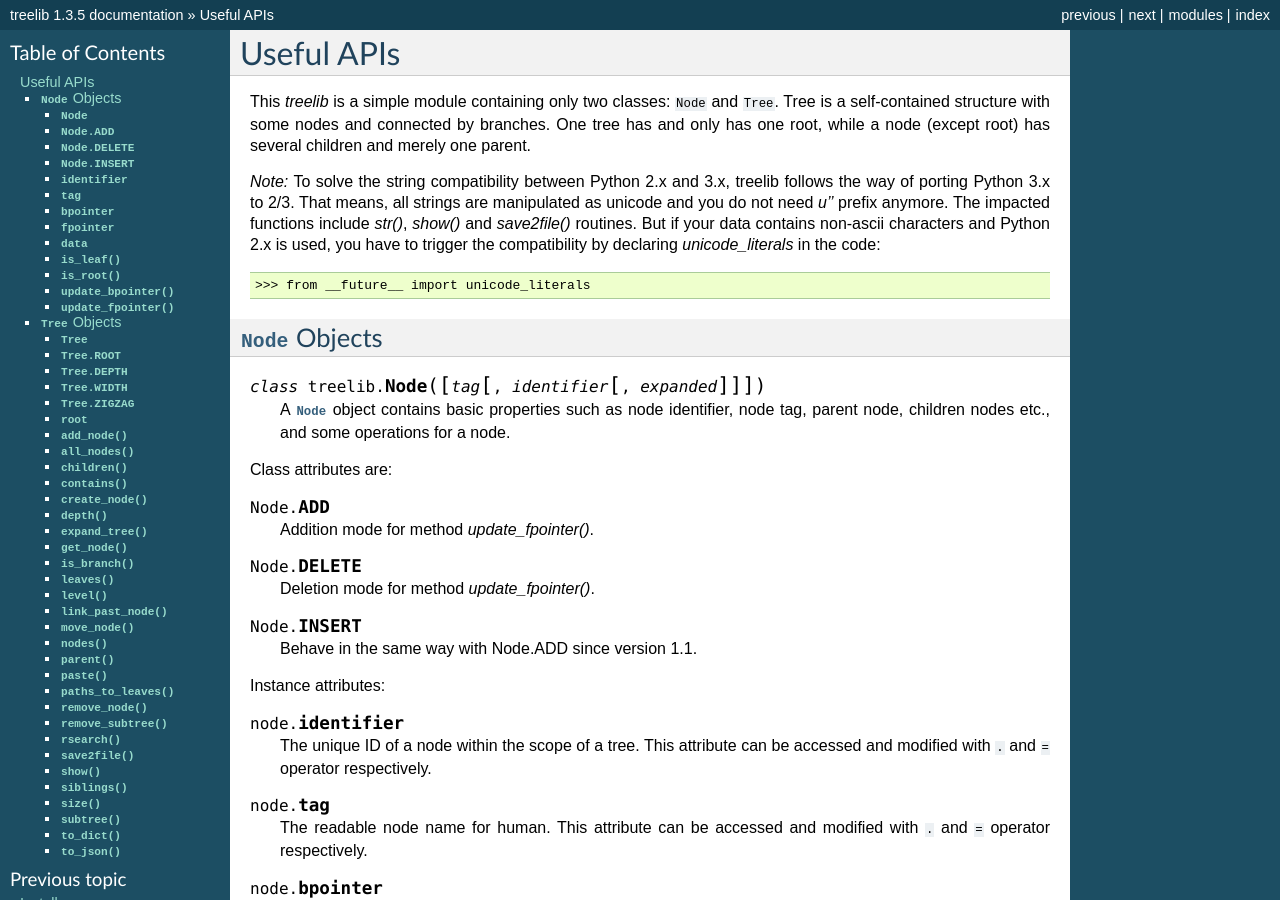
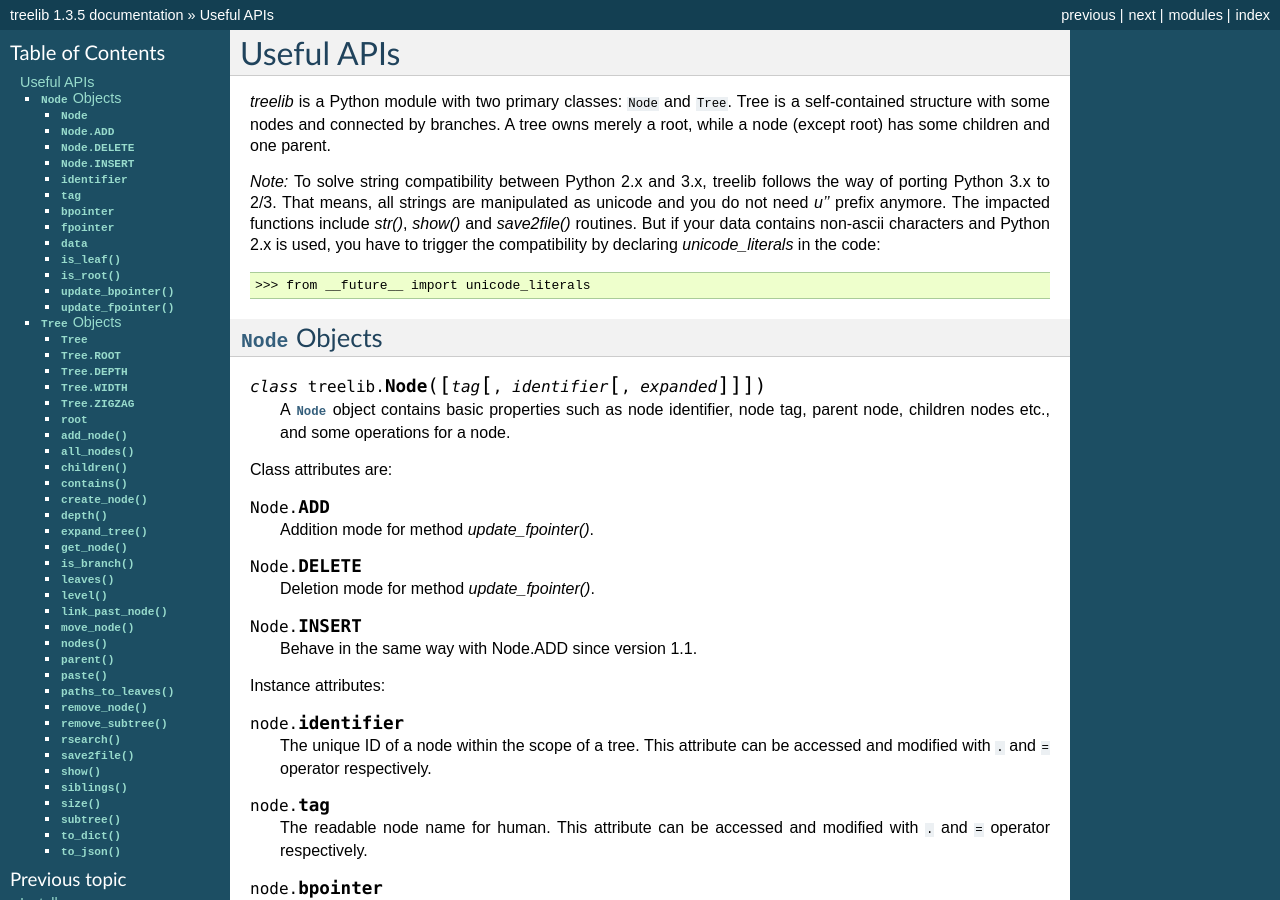
Before and after one commit to caesar0301/treelib, a Sphinx documentation site: the page built from docs/source/pyapi.rst, in a window 1280 px wide and 900 px high. Built offline with Sphinx 7.4.7, drawn with Linux system fonts in a browser that asks for light colours; some of the changed text lies outside the part shown.

```diff
--- a/docs/source/pyapi.rst
+++ b/docs/source/pyapi.rst
@@ -4,17 +4,18 @@
 .. module:: treelib
     :synopsis: Tree data structure in Python.
 
-This `treelib` is a simple module containing only two classes: ``Node`` and
-``Tree``. Tree is a self-contained structure with some nodes and connected by
-branches. One tree has and only has one root, while a node (except root) has
-several children and merely one parent.
+`treelib` is a Python module with two primary classes: ``Node`` and
+``Tree``. Tree is a self-contained structure with some nodes and
+connected by branches. A tree owns merely a root, while a
+node (except root) has some children and one parent.
 
-*Note:* To solve the string compatibility between Python 2.x and 3.x, treelib
-follows the way of porting Python 3.x to 2/3. That means, all strings are
-manipulated as unicode and you do not need `u''` prefix anymore. The impacted
-functions include `str()`, `show()` and `save2file()` routines. But if your
-data contains non-ascii characters and Python 2.x is used, you have to trigger
-the compatibility by declaring `unicode_literals` in the code:
+*Note:* To solve string compatibility between Python 2.x and 3.x,
+treelib follows the way of porting Python 3.x to 2/3. That means, all
+strings are manipulated as unicode and you do not need `u''` prefix
+anymore. The impacted functions include `str()`, `show()` and
+`save2file()` routines. But if your data contains non-ascii
+characters and Python 2.x is used, you have to trigger the
+compatibility by declaring `unicode_literals` in the code:
 
 .. code-block:: sh
 
@@ -192,8 +193,10 @@
 
     Traverse the tree nodes with different modes. ``nid`` refers to the
     expanding point to start; ``mode`` refers to the search mode (Tree.DEPTH,
-    Tree.WIDTH); ``filter`` refers to the function of one variable to act on
-    the :class:`Node` object; ``key``, ``reverse`` are present to sort
+    Tree.WIDTH). ``filter`` refers to the function of one variable to act on
+    the :class:`Node` object. In this manner, the traversing will not continue to
+    following children of node whose condition does not pass the filter.
+    ``key``, ``reverse`` are present to sort
     :class:Node objects at the same level.
 
 
--- a/treelib/__init__.py
+++ b/treelib/__init__.py
@@ -1,4 +1,4 @@
-__version__ = '1.3.5'
+__version__ = '1.3.6'
 
 from .tree import Tree
 from .node import Node
```
Also changed, not shown: other parts of docs/source/pyapi.rst (+6 -4 lines), docs/source/index.rst (+9 -6 lines), 2 other files.
